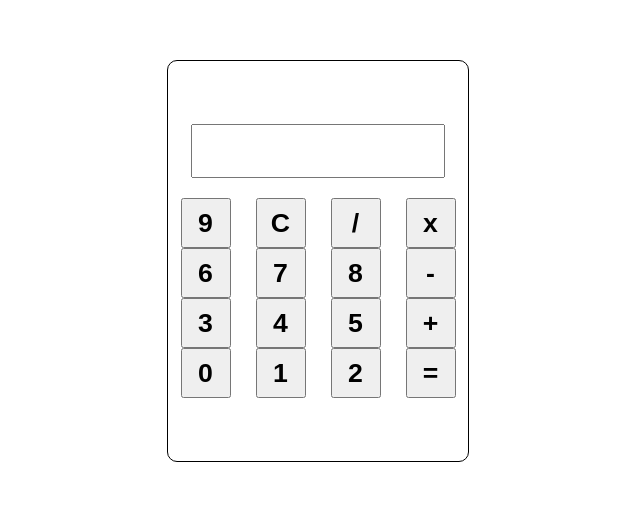
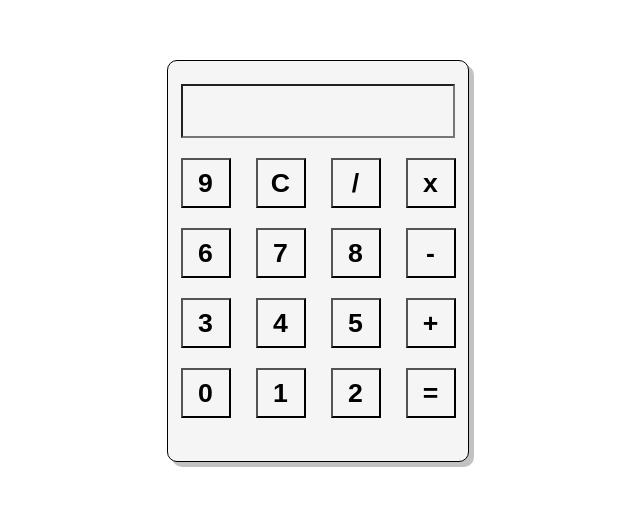
Before and after one commit to TharushikaK99/Javascript-calculator, a plain HTML site: page index.html in a window 1280 px wide. Shown: the part 139-644 px from the top of the page, without its empty margins (322-962 px from the left). Drawn offline with Linux system fonts and the light colour scheme.

Commit message:
update css file

```diff
--- a/style.css
+++ b/style.css
@@ -18,24 +18,41 @@
     border-radius: 10px;
     height: 400px;
     width: 300px;
+    background-color: whitesmoke;
+    box-shadow: 5px 5px rgba(143, 142, 142, 0.533);
 }
 
 .row1 {
     text-align: center;
     margin-bottom: 20px;
+    background-color: whitesmoke;
 }
 
 .row1 input {
     height: 50px;
-    width: 250px;
+    width: 270px;
+    background-color: whitesmoke;
+    font-size: xx-large;
+    direction: rtl;
 }
 
 .row2, .row3, .row4, .row5, .row6 {
     display: flex;
     justify-content: space-around;
+    background-color: whitesmoke;
+    margin-bottom: 20px;
 }
 
 .col1 button, .col2 button, .col3 button, .col4 button {
     height: 50px;
     width: 50px;
+    background-color: whitesmoke;
 }
+
+.col1 button:hover, .col2 button:hover, .col3 button:hover, .col4 button:hover {
+    cursor: pointer;
+}
+
+h1 {
+    background-color: whitesmoke;
+}
```
